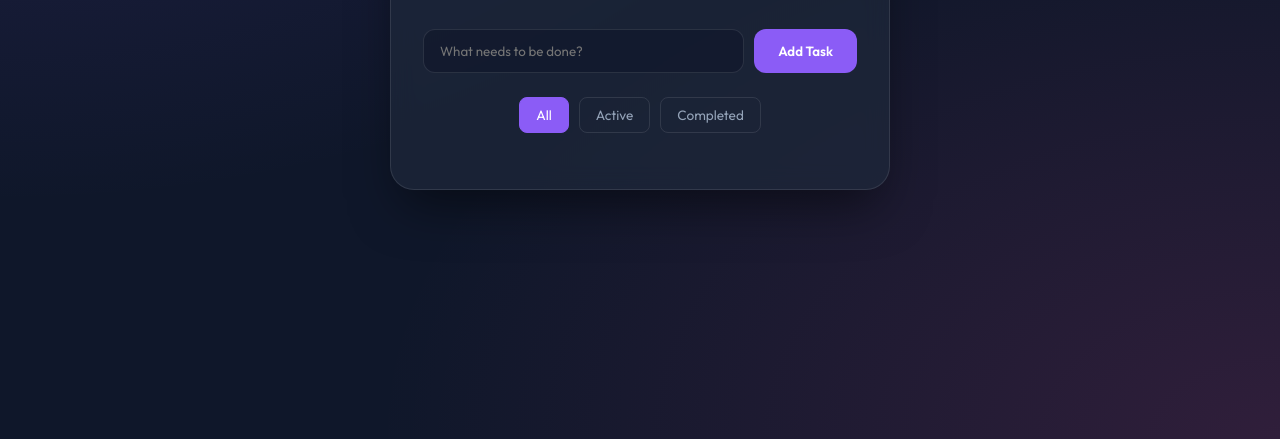
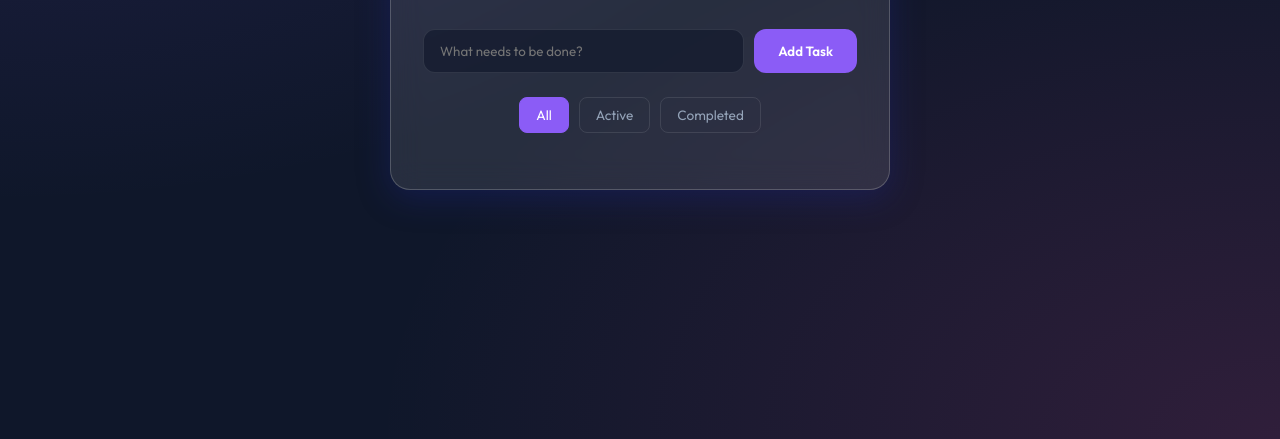
Before and after one commit to wimukthimadhavi55-afk/Blog-Platform, a website: page src/index.html in a window 1280 px wide. Shown: the part 361-800 px from the top of the page. Drawn offline with Linux system fonts and the light colour scheme.

Commit message:
feat: add hover effect to glass container

```diff
--- a/src/styles/main.css
+++ b/src/styles/main.css
@@ -31,15 +31,21 @@ body {
 }
 
 .glass-container {
-    background: var(--glass-bg);
-    backdrop-filter: blur(12px);
-    -webkit-backdrop-filter: blur(12px);
-    border: 1px solid var(--glass-border);
-    border-radius: 24px;
+    background: rgba(255, 255, 255, 0.1);
+    backdrop-filter: blur(15px);
+    -webkit-backdrop-filter: blur(15px);
+    border: 1px solid rgba(255, 255, 255, 0.2);
+    border-radius: 20px;
+    padding: 2rem;
     width: 100%;
     max-width: 500px;
-    padding: 2rem;
-    box-shadow: 0 25px 50px -12px rgba(0, 0, 0, 0.5);
+    box-shadow: 0 8px 32px 0 rgba(31, 38, 135, 0.37);
+    transition: transform 0.3s ease, box-shadow 0.3s ease;
+}
+
+.glass-container:hover {
+    transform: translateY(-5px);
+    box-shadow: 0 12px 40px 0 rgba(31, 38, 135, 0.45);
 }
 
 header {
```
Also changed, not shown: README.md.
